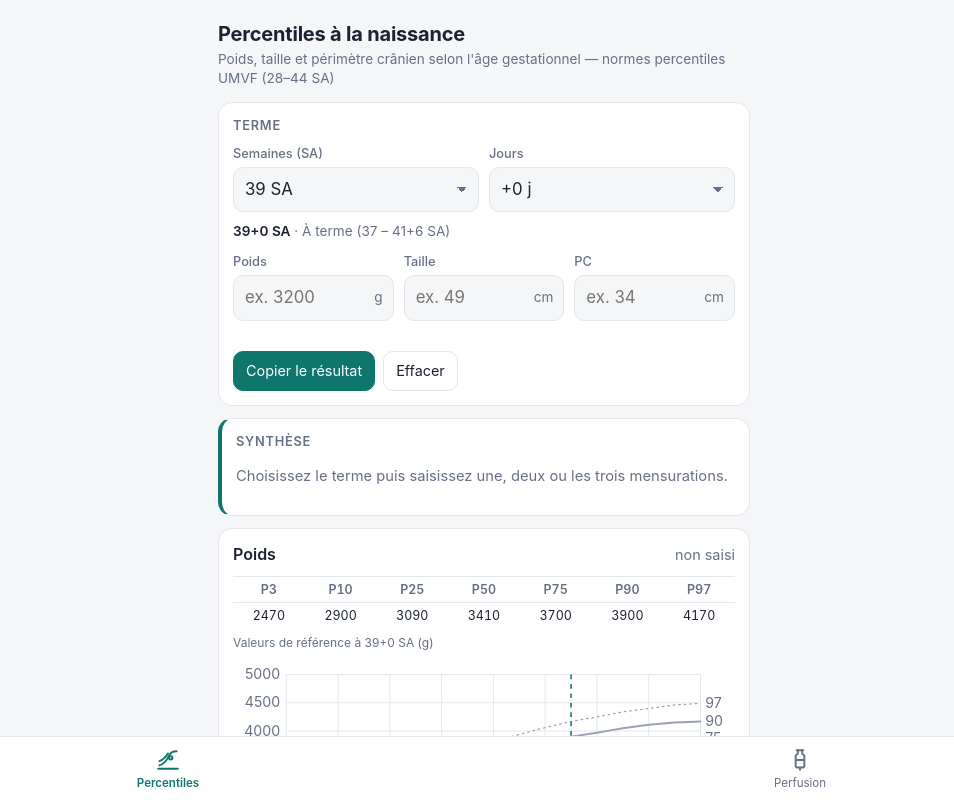
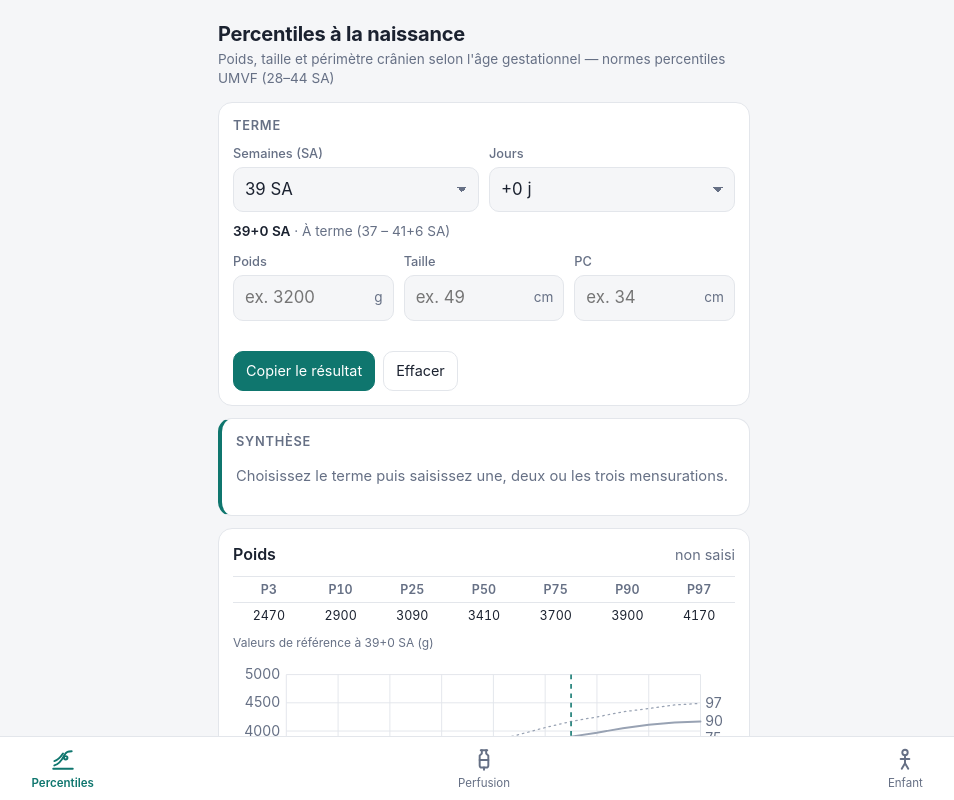
Before and after one commit to cheikh3211/neonat, a plain HTML site: page index.html in a window 1280 px wide. Shown: the whole page, without its empty margins (156-1110 px from the left). Drawn offline with Linux system fonts and the light colour scheme.

Commit message:
Add files via upload

```diff
--- a/index.html
+++ b/index.html
@@ -37,6 +37,7 @@ nav button.on{color:var(--accent);font-weight:600}
   <div class="views">
     <iframe id="v-pct" src="percentiles.html" title="Percentiles" allow="clipboard-write"></iframe>
     <iframe id="v-perf" src="perfusion.html" title="Perfusion" allow="clipboard-write" hidden></iframe>
+    <iframe id="v-enf" src="enfant.html" title="Enfant" allow="clipboard-write" hidden></iframe>
   </div>
   <nav>
     <button type="button" data-v="pct" class="on">
@@ -47,6 +48,10 @@ nav button.on{color:var(--accent);font-weight:600}
       <svg viewBox="0 0 24 24"><path d="M9 3h6"/><path d="M10 3v3l-2 2v9a2 2 0 0 0 2 2h4a2 2 0 0 0 2-2V8l-2-2V3"/><path d="M8 12h8"/><path d="M12 19v2"/></svg>
       Perfusion
     </button>
+    <button type="button" data-v="enf">
+      <svg viewBox="0 0 24 24"><circle cx="12" cy="5" r="2.5"/><path d="M12 8v7"/><path d="M8 11h8"/><path d="M12 15l-3 5"/><path d="M12 15l3 5"/></svg>
+      Enfant
+    </button>
   </nav>
 </div>
 <script>
@@ -55,6 +60,7 @@ function show(v){
   btns.forEach(b => b.classList.toggle('on', b.dataset.v === v));
   document.getElementById('v-pct').hidden = v !== 'pct';
   document.getElementById('v-perf').hidden = v !== 'perf';
+  document.getElementById('v-enf').hidden = v !== 'enf';
   try { localStorage.setItem('neonat-tab', v); } catch(e){}
 }
 btns.forEach(b => b.addEventListener('click', () => show(b.dataset.v)));
```
